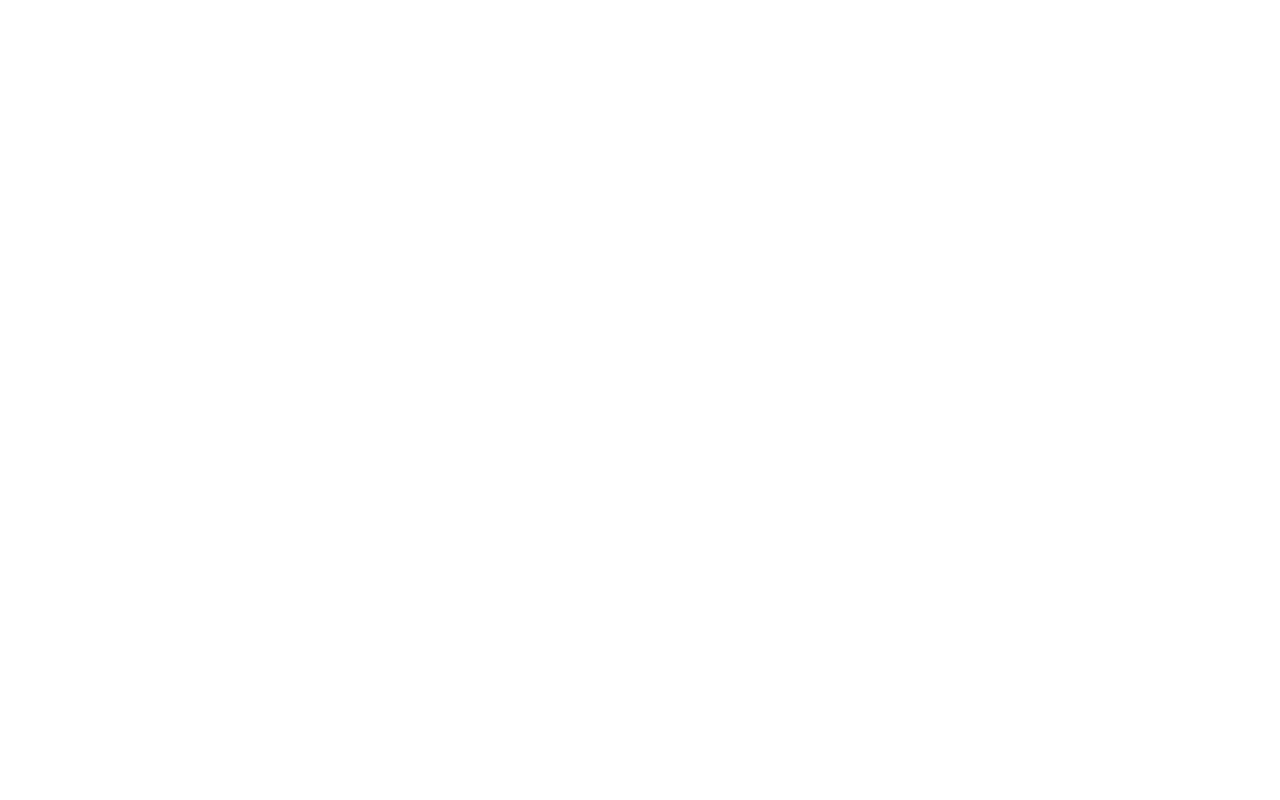
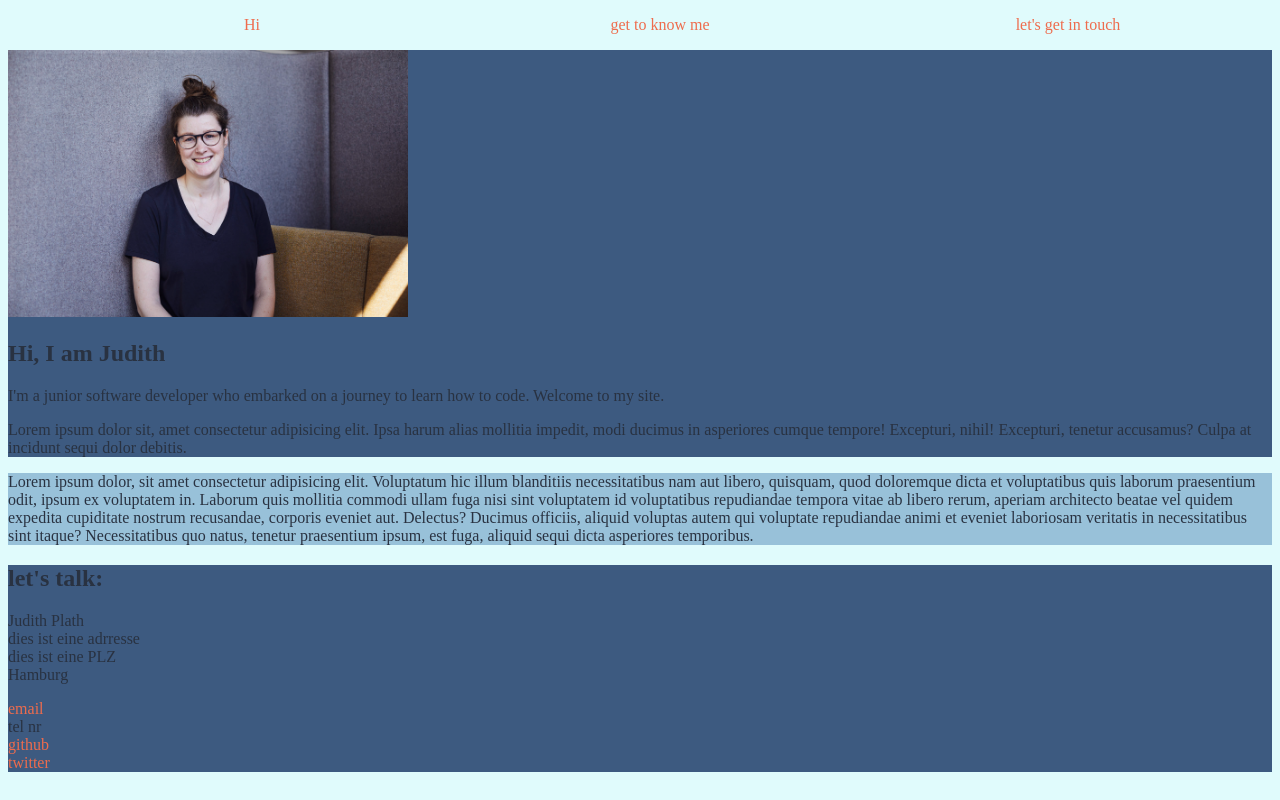
Before and after one commit to jujuzitroni/html-portfolio, a plain HTML site: page index.html in a window 1280 px wide. Drawn offline with Linux system fonts and the light colour scheme.

Commit message:
assets added, some css and html outline

```diff
--- a/index.html
+++ b/index.html
@@ -7,5 +7,70 @@
     <link rel="stylesheet" href="styles.css" />
     <title>Portfolio</title>
   </head>
-  <body></body>
+  <body>
+    <header class="header">
+      <nav>
+        <ul>
+          <li>
+            <a href="">Hi</a>
+          </li>
+          <li>
+            <a href="">get to know me</a>
+          </li>
+          <li>
+            <a href="">let's get in touch</a>
+          </li>
+        </ul>
+      </nav>
+    </header>
+    <main>
+      <section class="hi">
+        <img class="img" src="assets/Portait.jpg" alt="" />
+        <div>
+          <h1>Hi, I am Judith</h1>
+          <p>
+            I'm a junior software developer who embarked on a journey to learn
+            how to code. Welcome to my site.
+          </p>
+          <p>
+            Lorem ipsum dolor sit, amet consectetur adipisicing elit. Ipsa harum
+            alias mollitia impedit, modi ducimus in asperiores cumque tempore!
+            Excepturi, nihil! Excepturi, tenetur accusamus? Culpa at incidunt
+            sequi dolor debitis.
+          </p>
+        </div>
+      </section>
+      <section class="about">
+        <p>
+          Lorem ipsum dolor, sit amet consectetur adipisicing elit. Voluptatum
+          hic illum blanditiis necessitatibus nam aut libero, quisquam, quod
+          doloremque dicta et voluptatibus quis laborum praesentium odit, ipsum
+          ex voluptatem in. Laborum quis mollitia commodi ullam fuga nisi sint
+          voluptatem id voluptatibus repudiandae tempora vitae ab libero rerum,
+          aperiam architecto beatae vel quidem expedita cupiditate nostrum
+          recusandae, corporis eveniet aut. Delectus? Ducimus officiis, aliquid
+          voluptas autem qui voluptate repudiandae animi et eveniet laboriosam
+          veritatis in necessitatibus sint itaque? Necessitatibus quo natus,
+          tenetur praesentium ipsum, est fuga, aliquid sequi dicta asperiores
+          temporibus.
+        </p>
+      </section>
+      <section class="contact">
+        <h2>let's talk:</h2>
+        <p>
+          Judith Plath <br />
+          dies ist eine adrresse <br />
+          dies ist eine PLZ <br />
+          Hamburg <br />
+        </p>
+        <p>
+          <a href="">email</a><br />
+          tel nr <br />
+          <a href="https://github.com/jujuzitroni">github</a><br />
+          <a href="">twitter</a><br />
+        </p>
+      </section>
+    </main>
+    <footer></footer>
+  </body>
 </html>
--- a/styles.css
+++ b/styles.css
@@ -0,0 +1,43 @@
+*,
+*:before,
+*:after {
+  box-sizing: border-box;
+}
+
+body {
+  background-color: #e0fbfc;
+  color: #293241;
+}
+
+a {
+  text-decoration: none;
+  color: #ee6c4d;
+}
+
+a:hover {
+  text-decoration: underline;
+}
+
+ul {
+  display: grid;
+  grid-template-columns: repeat(3, 1fr);
+  text-align: center;
+  list-style: none;
+}
+
+.hi {
+  background-color: #3d5a80;
+}
+
+.about {
+  background-color: #98c1d9;
+}
+
+.contact {
+  background-color: #3d5a80;
+}
+
+.img {
+  width: 400px;
+  height: auto;
+}
```
Also changed, not shown: assets/Portait.jpg (added).
